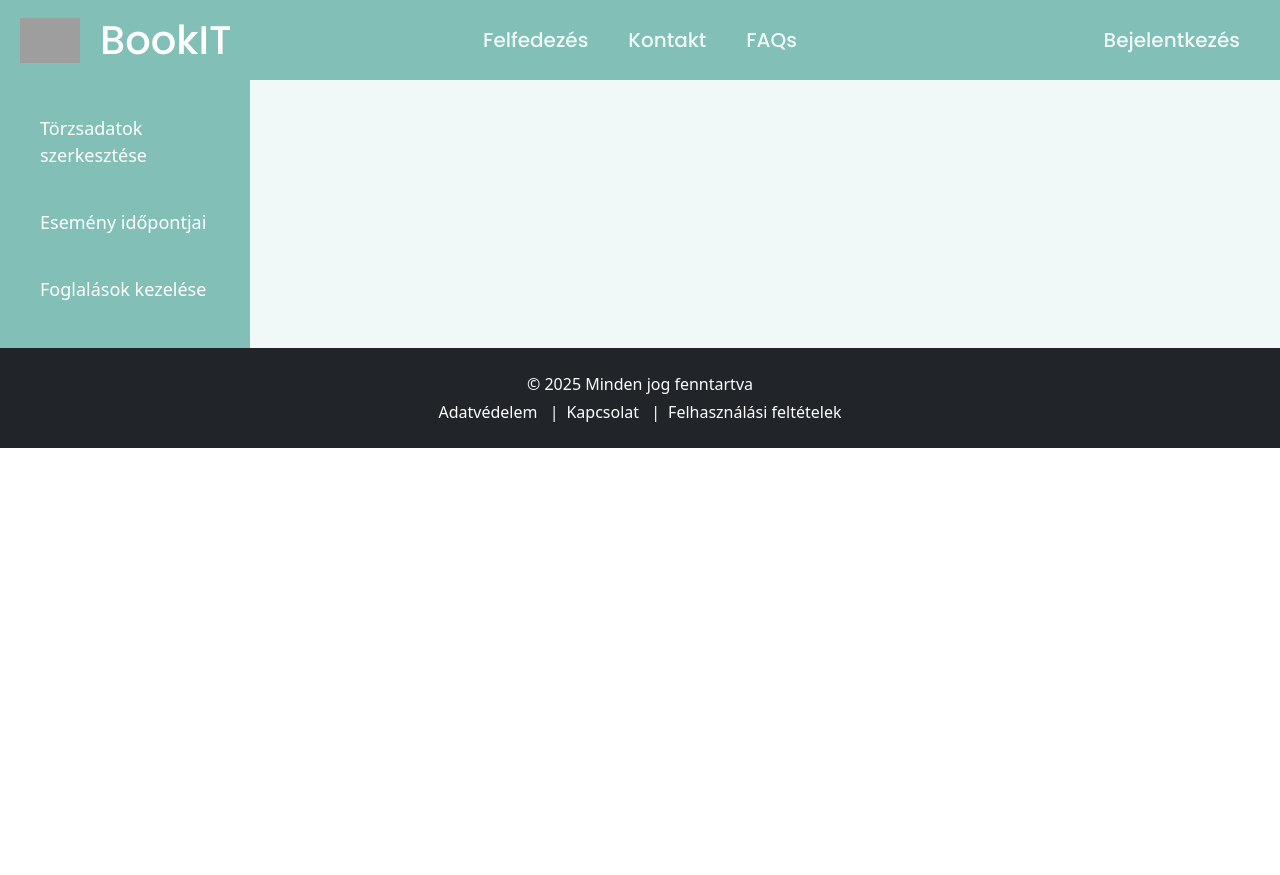
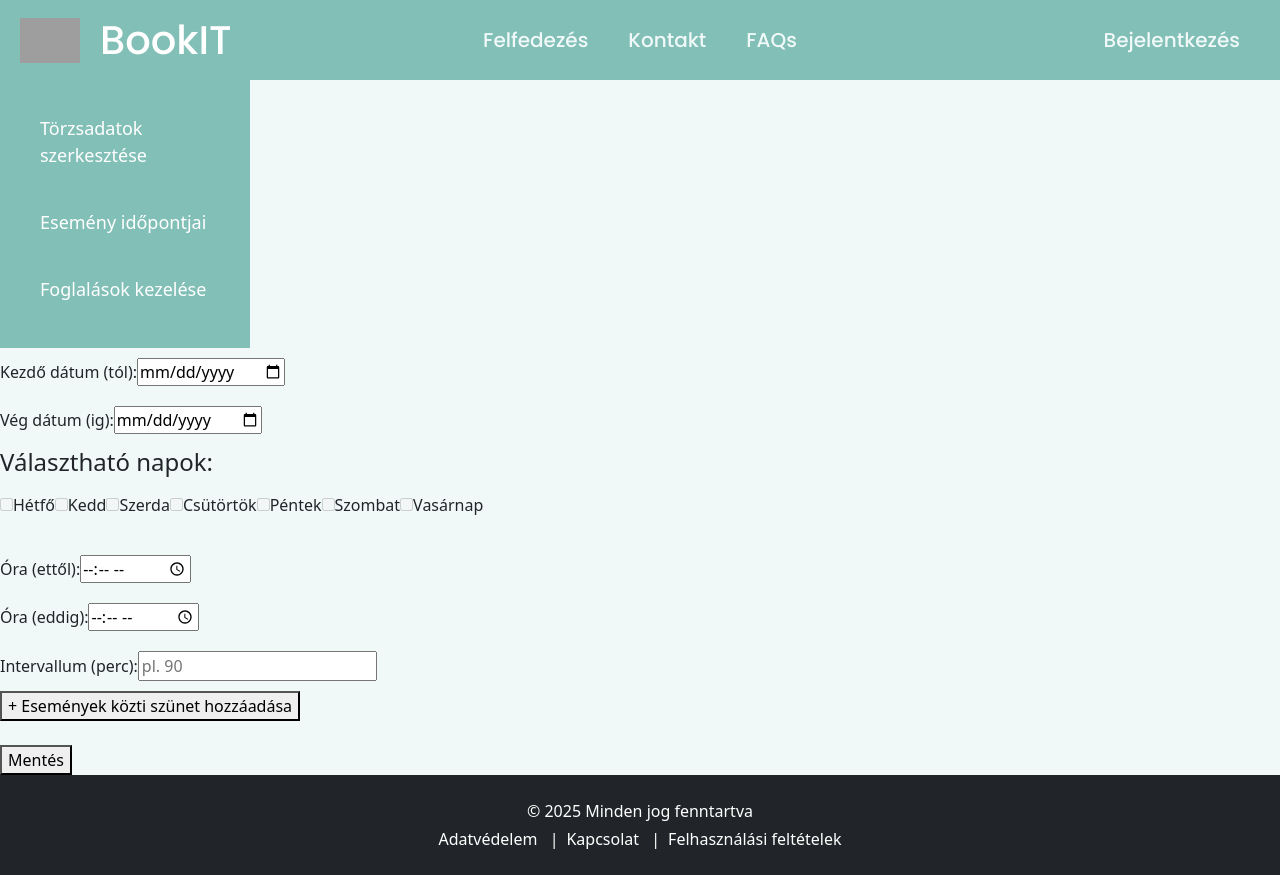
Before and after one commit to Booking-BA-BO/frontend, a React (Vite) app: page /event-hosts/1 in a window 1280 px wide. Before the commit the page ends 800 px from the top, so only its background shows below. Built offline with nearby package versions, Linux system fonts and the light colour scheme; grey boxes are pictures that could not be loaded.

Commit message:
70-es ticket, időpontok hozzáadási lehetősége frontend

```diff
--- a/src/components/AddHostEvent.jsx
+++ b/src/components/AddHostEvent.jsx
@@ -1,15 +1,207 @@
-import React from 'react'
-import { useParams } from 'react-router-dom';
+import React, { useState } from 'react';
+import { addMinutes, format, isBefore, isSameDay, eachDayOfInterval } from 'date-fns';
 
-function AddHostEvent() {
-    const { event_id } = useParams();
-    return (
-        <div>
-            <table>
+const napokMap = ['Hétfő', 'Kedd', 'Szerda', 'Csütörtök', 'Péntek', 'Szombat', 'Vasárnap'];
 
-            </table>
-        </div>
-    )
-}
+const AddHostEvent = () => {
+  const [kezdoDatum, setKezdoDatum] = useState('');
+  const [vegDatum, setVegDatum] = useState('');
+  const [napok, setNapok] = useState([]);
+  const [tolIdo, setTolIdo] = useState('');
+  const [igIdo, setIgIdo] = useState('');
+  const [intervallum, setIntervallum] = useState('');
+  const [mutasdSzunet, setMutasdSzunet] = useState(false);
+  const [szunet, setSzunet] = useState('');
+  const [esemenyek, setEsemenyek] = useState([]);
+
+  const today = format(new Date(), 'yyyy-MM-dd'); // Mai dátum formázása
+
+  const handleNapValtas = (nap) => {
+    if (napok.includes(nap)) {
+      setNapok(napok.filter(n => n !== nap));
+    } else {
+      setNapok([...napok, nap]);
+    }
+  };
+
+  const handleKezdoDatumValtas = (e) => {
+    const value = e.target.value;
+    setKezdoDatum(value);
+    setVegDatum(value); // automatikus szinkron
+  };
+
+  const handleSubmit = (e) => {
+    e.preventDefault();
+
+    // Validáció
+    if (!kezdoDatum || !vegDatum || !tolIdo || !igIdo || !intervallum) {
+      console.warn('Hiányzó mezők. Kérlek tölts ki minden kötelező mezőt.');
+      return;
+    }
+
+    const intervallumPerc = parseInt(intervallum, 10);
+    const szunetPerc = szunet ? parseInt(szunet, 10) : 0;
+
+    if (intervallumPerc <= 0) {
+      console.warn('Az intervallum értéke érvénytelen.');
+      return;
+    }
+
+    const kezdIdo = new Date(`${kezdoDatum}T${tolIdo}`);
+    const vegIdo = new Date(`${kezdoDatum}T${igIdo}`);
+
+    if (kezdIdo >= vegIdo) {
+      console.warn('A kezdési időnek korábbinak kell lennie, mint a zárási idő.');
+      return;
+    }
+
+    // Ha több napos és nincs kiválasztva nap
+    if (kezdoDatum !== vegDatum && napok.length === 0) {
+      console.warn('Több napos tartomány esetén legalább egy napot ki kell választani.');
+      return;
+    }
+
+    const eredmeny = [];
+
+    const kulonbseg = (vegIdo - kezdIdo) / 60000;
+
+    if (kezdoDatum === vegDatum && kulonbseg >= intervallumPerc) {
+      // Ha ugyanazon a napon több eseményt szeretnénk
+      let aktualisKezdes = new Date(`${kezdoDatum}T${tolIdo}`);
+      const aktualisVeg = new Date(`${kezdoDatum}T${igIdo}`);
+
+      while (isBefore(aktualisKezdes, aktualisVeg)) {
+        const esemenyKezdes = aktualisKezdes;
+        const esemenyVege = addMinutes(esemenyKezdes, intervallumPerc);
+
+        if (isBefore(esemenyVege, aktualisVeg) || +esemenyVege === +aktualisVeg) {
+          eredmeny.push({
+            datum: kezdoDatum,
+            kezdes: format(esemenyKezdes, 'HH:mm'),
+            befejezes: format(esemenyVege, 'HH:mm'),
+          });
+
+          // Állítsuk be a következő esemény kezdetét
+          aktualisKezdes = addMinutes(esemenyVege, szunetPerc); // Szünettel, ha van
+        } else {
+          break;
+        }
+      }
+    } else {
+      const napokLista = eachDayOfInterval({
+        start: new Date(kezdoDatum),
+        end: new Date(vegDatum)
+      });
+
+      napokLista.forEach((napDatum) => {
+        const napIndex = napDatum.getDay(); // 0-6
+        const napNeve = napokMap[napIndex === 0 ? 6 : napIndex - 1];
+
+        if (napok.includes(napNeve)) {
+          const baseDatum = format(napDatum, 'yyyy-MM-dd');
+          let aktualisKezdes = new Date(`${baseDatum}T${tolIdo}`);
+          const aktualisVeg = new Date(`${baseDatum}T${igIdo}`);
+
+          while (isBefore(aktualisKezdes, aktualisVeg) || isSameDay(aktualisKezdes, aktualisVeg)) {
+            const esemenyKezdes = aktualisKezdes;
+            const esemenyVege = addMinutes(esemenyKezdes, intervallumPerc);
+
+            if (isBefore(esemenyVege, aktualisVeg) || +esemenyVege === +aktualisVeg) {
+              eredmeny.push({
+                datum: baseDatum,
+                kezdes: format(esemenyKezdes, 'HH:mm'),
+                befejezes: format(esemenyVege, 'HH:mm'),
+              });
+
+              aktualisKezdes = addMinutes(esemenyVege, szunetPerc);
+            } else {
+              break;
+            }
+          }
+        }
+      });
+    }
+
+    // 🔥 Végső eredmény kiírás konzolra
+    console.log('✅ Validált események:', eredmeny);
+    setEsemenyek(eredmeny);
+  };
+
+  return (
+    <form onSubmit={handleSubmit}>
+      <label>
+        Kezdő dátum (tól):
+        <input type="date" value={kezdoDatum} onChange={handleKezdoDatumValtas} min={today} />
+      </label>
+      <br />
+
+      <label>
+        Vég dátum (ig):
+        <input type="date" value={vegDatum} onChange={(e) => setVegDatum(e.target.value)} min={today} />
+      </label>
+      <br />
+
+      <fieldset disabled={kezdoDatum === vegDatum || !kezdoDatum || !vegDatum}>
+        <legend>Választható napok:</legend>
+        {napokMap.map((nap) => (
+          <label key={nap}>
+            <input
+              type="checkbox"
+              checked={napok.includes(nap)}
+              onChange={() => handleNapValtas(nap)}
+            />
+            {nap}
+          </label>
+        ))}
+      </fieldset>
+      <br />
+
+      <label>
+        Óra (ettől):
+        <input type="time" value={tolIdo} onChange={(e) => setTolIdo(e.target.value)} />
+      </label>
+      <br />
+
+      <label>
+        Óra (eddig):
+        <input type="time" value={igIdo} onChange={(e) => setIgIdo(e.target.value)} />
+      </label>
+      <br />
+
+      <label>
+        Intervallum (perc):
+        <input
+          type="number"
+          value={intervallum}
+          onChange={(e) => setIntervallum(e.target.value)}
+          placeholder="pl. 90"
+        />
+      </label>
+      <br />
+
+      <button type="button" onClick={() => setMutasdSzunet(!mutasdSzunet)}>
+        {mutasdSzunet ? '− Szünet elrejtése' : '+ Események közti szünet hozzáadása'}
+      </button>
+
+      {mutasdSzunet && (
+        <>
+          <br />
+          <label>
+            Szünet (perc):
+            <input
+              type="number"
+              value={szunet}
+              onChange={(e) => setSzunet(e.target.value)}
+              placeholder="pl. 30"
+            />
+          </label>
+        </>
+      )}
+      <br /><br />
+
+      <button type="submit">Mentés</button>
+    </form>
+  );
+};
 
 export default AddHostEvent;
```
